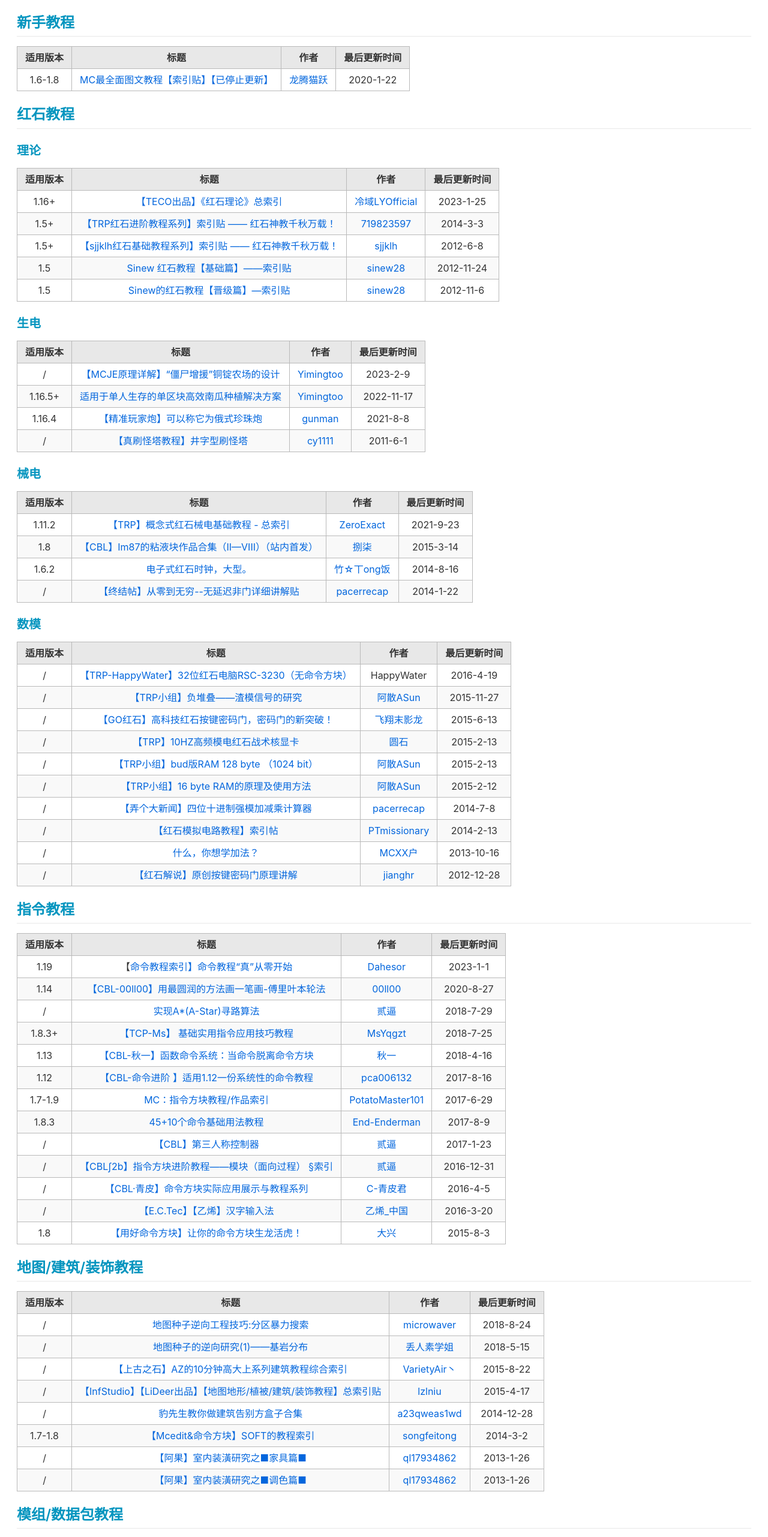
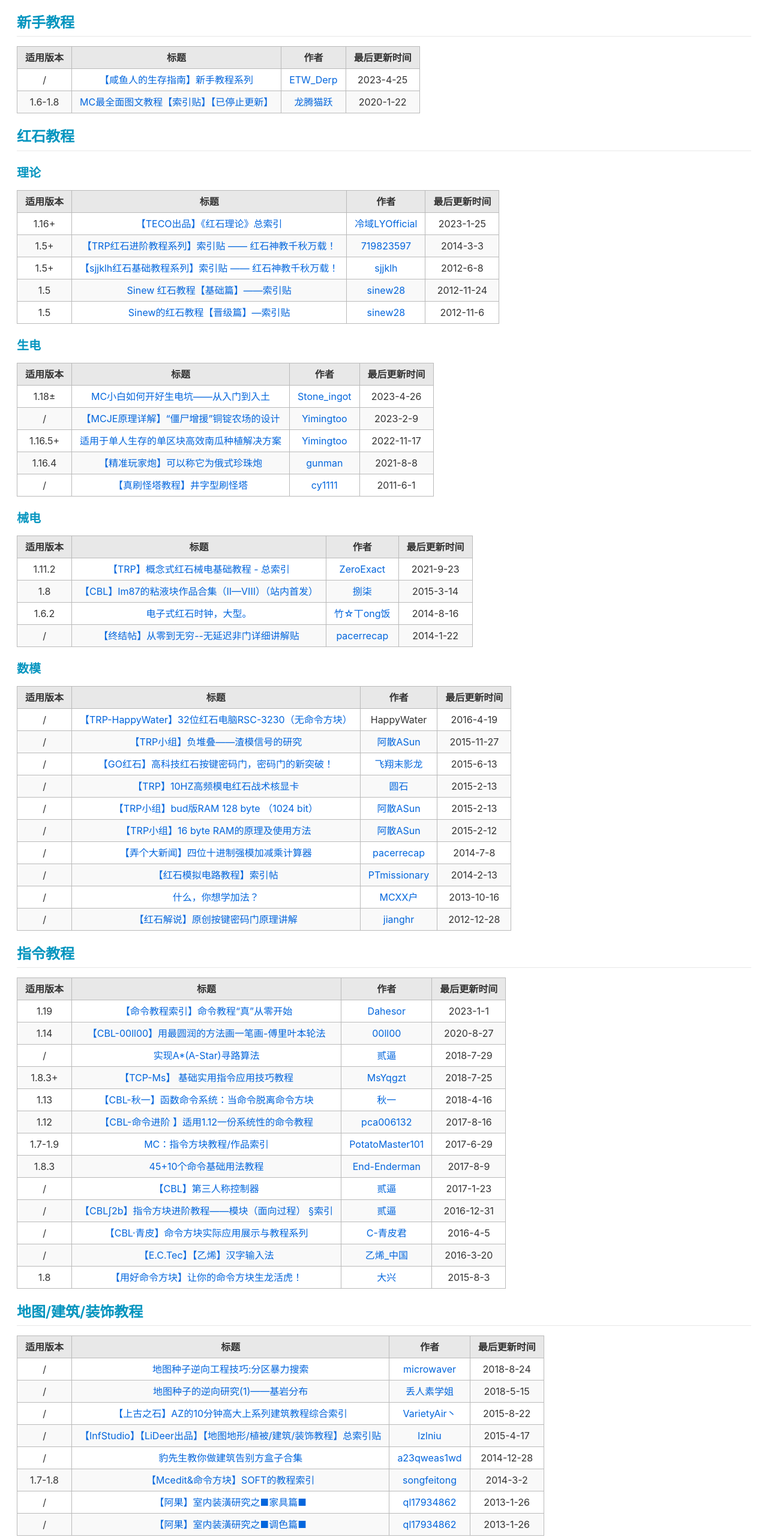
Before and after one commit to LYOfficial/MinecraftPlayGuide, a plain HTML site: page index.html in a window 1280 px wide. Shown: the part 2160-4723 px from the top of the page at 60% size. Drawn offline with Linux system fonts and the light colour scheme.

Commit message:
添加了新的收录内容，更新了仓库和在线页面

```diff
--- a/index.html
+++ b/index.html
@@ -795,6 +795,12 @@ body{ box-sizing: border-box;
 </thead>
 <tbody>
 <tr>
+<td style="text-align: center">/</td>
+<td style="text-align: center"><a href="https://www.mcbbs.net/thread-1431446-1-1.html">【咸鱼人的生存指南】新手教程系列</a></td>
+<td style="text-align: center"><a href="https://www.mcbbs.net/?211532">ETW_Derp</a></td>
+<td style="text-align: center">2023-4-25</td>
+</tr>
+<tr>
 <td style="text-align: center">1.6-1.8</td>
 <td style="text-align: center"><a href="https://www.mcbbs.net/thread-306601-1-1.html">MC最全面图文教程【索引贴】【已停止更新】</a></td>
 <td style="text-align: center"><a href="https://www.mcbbs.net/home.php?mod=space&amp;uid=145106">龙腾猫跃</a></td>
@@ -857,6 +863,12 @@ body{ box-sizing: border-box;
 </tr>
 </thead>
 <tbody>
+<tr>
+<td style="text-align: center">1.18±</td>
+<td style="text-align: center"><a href="https://www.mcbbs.net/thread-1428002-1-1.html">MC小白如何开好生电坑——从入门到入土</a></td>
+<td style="text-align: center"><a href="https://www.mcbbs.net/home.php?mod=space&amp;uid=4051252">Stone_ingot</a></td>
+<td style="text-align: center">2023-4-26</td>
+</tr>
 <tr>
 <td style="text-align: center">/</td>
 <td style="text-align: center"><a href="https://www.mcbbs.net/thread-1426357-1-1.html">【MCJE原理详解】“僵尸增援”铜锭农场的设计</a></td>
@@ -1006,7 +1018,7 @@ body{ box-sizing: border-box;
 <tbody>
 <tr>
 <td style="text-align: center">1.19</td>
-<td style="text-align: center">【<a href="https://www.mcbbs.net/thread-1403038-1-2.html">命令教程索引】命令教程“真”从零开始 </a></td>
+<td style="text-align: center"><a href="https://www.mcbbs.net/thread-1403038-1-2.html">【命令教程索引】命令教程“真”从零开始 </a></td>
 <td style="text-align: center"><a href="https://www.mcbbs.net/home.php?mod=space&amp;uid=2663122">Dahesor</a></td>
 <td style="text-align: center">2023-1-1</td>
 </tr>
@@ -1145,7 +1157,7 @@ body{ box-sizing: border-box;
 </tr>
 </tbody>
 </table>
-<h2><a id="%E6%A8%A1%E7%BB%84%E6%95%B0%E6%8D%AE%E5%8C%85%E6%95%99%E7%A8%8B" class="anchor" aria-hidden="true"><span class="octicon octicon-link"></span></a>模组/数据包教程</h2>
+<h2><a id="%E5%8E%9F%E7%89%88%E6%A8%A1%E7%BB%84%E6%95%B0%E6%8D%AE%E5%8C%85%E8%B5%84%E6%BA%90%E5%8C%85%E6%95%99%E7%A8%8B" class="anchor" aria-hidden="true"><span class="octicon octicon-link"></span></a>原版模组/数据包/资源包教程</h2>
 <table>
 <thead>
 <tr>
@@ -1170,6 +1182,8 @@ body{ box-sizing: border-box;
 </tr>
 </tbody>
 </table>
+<h3><a id="%E6%95%B0%E6%8D%AE%E5%8C%85%E4%BD%93%E7%B3%BB%E7%BB%93%E6%9E%84" class="anchor" aria-hidden="true"><span class="octicon octicon-link"></span></a>数据包体系结构</h3>
+<h3><a id="%E8%B5%84%E6%BA%90%E5%8C%85%E4%BD%93%E7%B3%BB%E7%BB%93%E6%9E%84" class="anchor" aria-hidden="true"><span class="octicon octicon-link"></span></a>资源包体系结构</h3>
 <h2><a id="%E7%9D%80%E8%89%B2%E6%95%99%E7%A8%8B" class="anchor" aria-hidden="true"><span class="octicon octicon-link"></span></a>着色教程</h2>
 <table>
 <thead>
@@ -1212,6 +1226,12 @@ body{ box-sizing: border-box;
 </tr>
 </thead>
 <tbody>
+<tr>
+<td style="text-align: center">/</td>
+<td style="text-align: center"><a href="https://www.mcbbs.net/thread-1420663-1-1.html">从此崩溃不求人：MC崩溃检修速成课</a></td>
+<td style="text-align: center">lovexyn0827</td>
+<td style="text-align: center">2023-4-11</td>
+</tr>
 <tr>
 <td style="text-align: center">1.19.3+</td>
 <td style="text-align: center"><a href="https://www.mcbbs.net/thread-1401860-1-1.html">『零知方块』一个帖子看懂雕纹书架</a></td>
```
Also changed, not shown: 1 other file.
